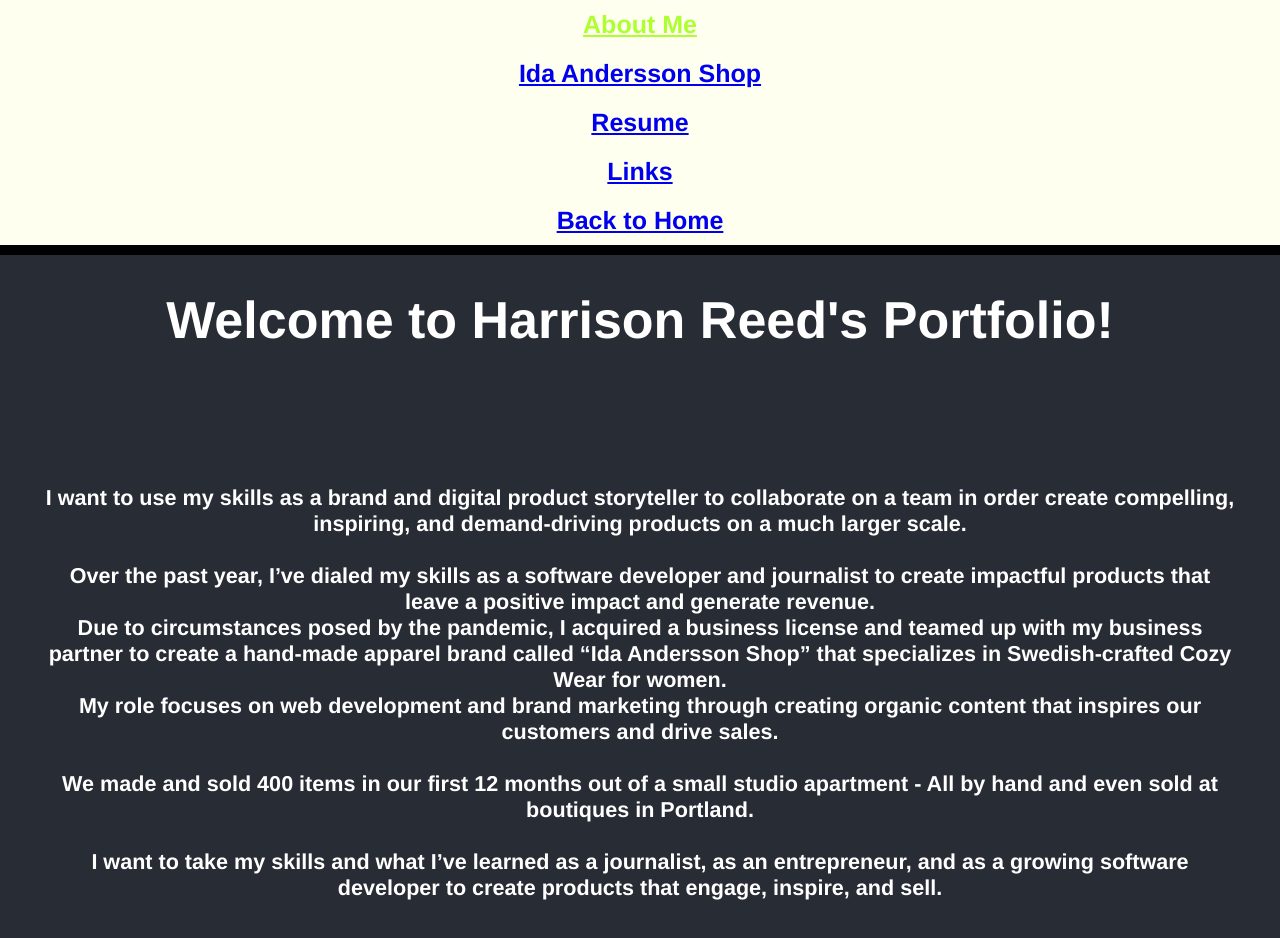
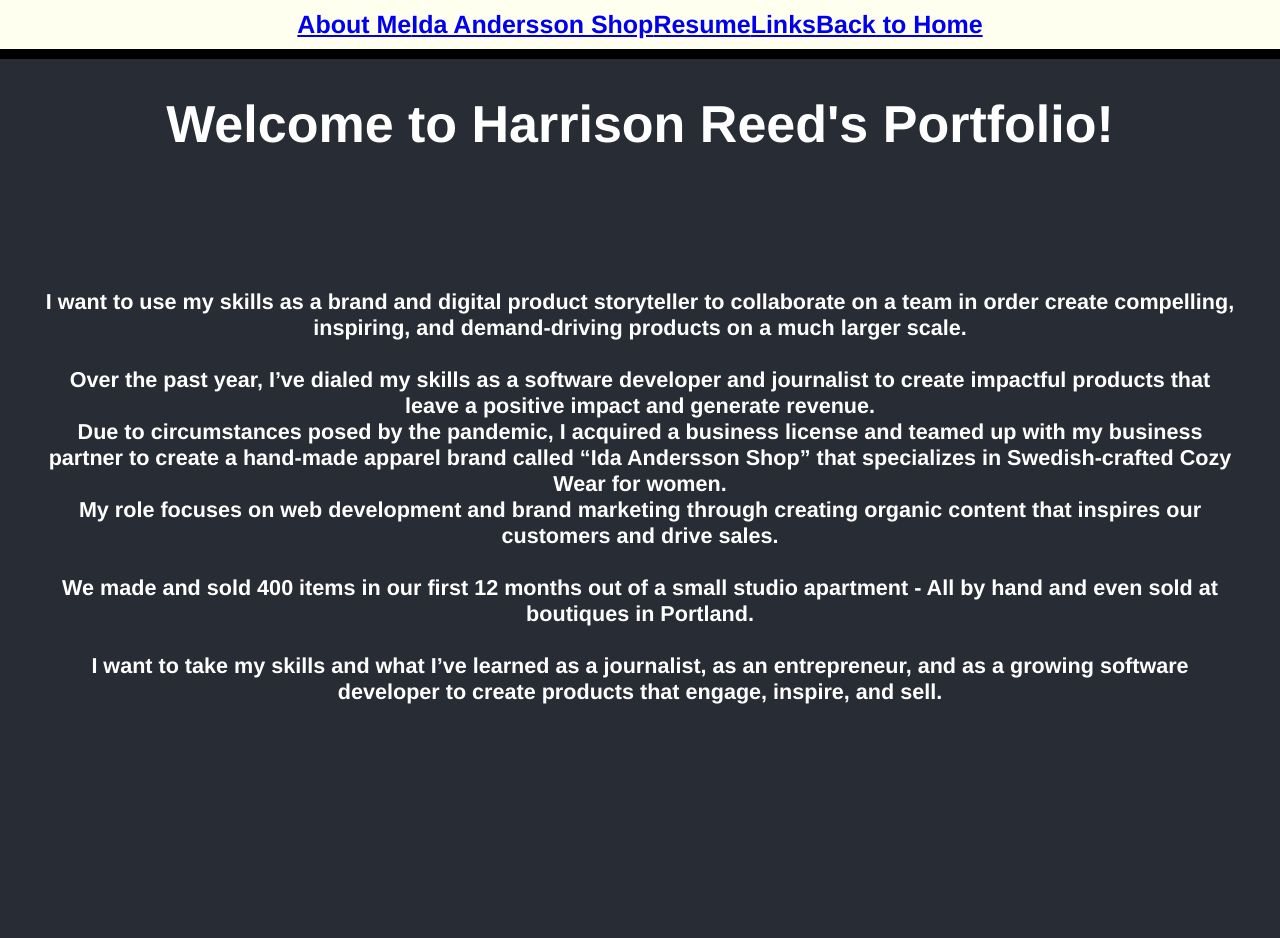
Before and after one commit to HGreedo/nuReactPortfolio, a React (Create React App) app: page / in a window 1280 px wide. Shown: the top 938 px of the page. Built offline with nearby package versions, Linux system fonts and the light colour scheme.

Commit message:
commit on 'main'

```diff
--- a/src/components/nav.css
+++ b/src/components/nav.css
@@ -1,11 +1,12 @@
 .navbar {
+    display: flex;
+        flex-direction: row;
     background-color: ivory;
     margin-bottom: 10px;
     box-shadow: 0px 10px black;
     }
     .navbarData {
-        display: flex;
-        flex-direction: row;
+
         padding-block: 10px;
         font-weight: 700;
         font-size: 25px;
```
